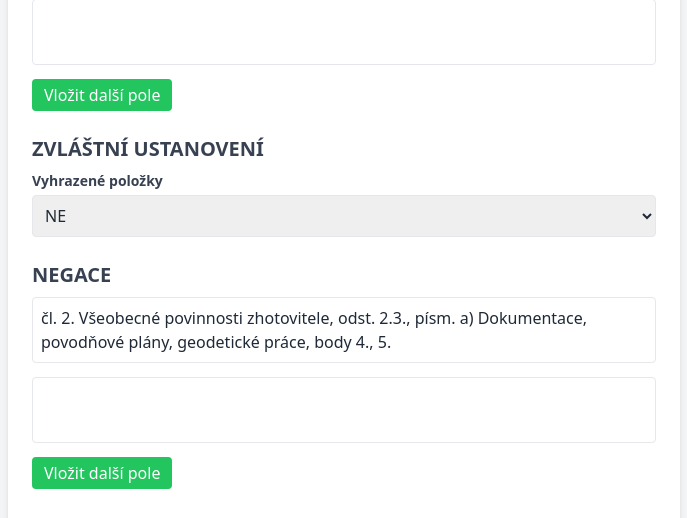
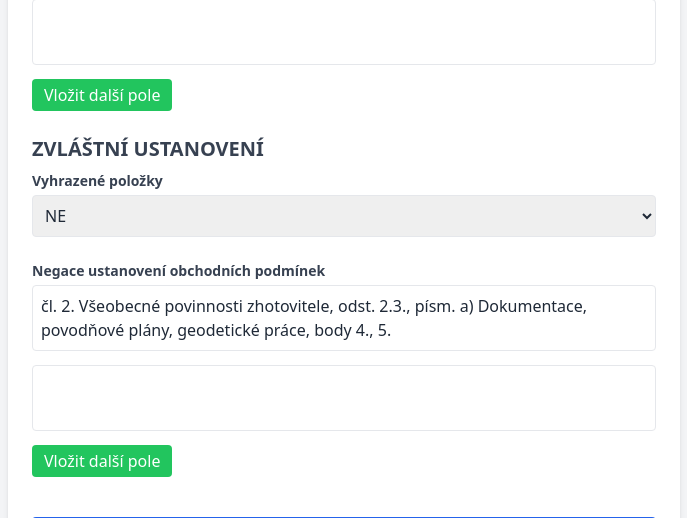
Before and after one commit to JenikAdamira/contract-generator, a Flask app: page / in a window 1280 px wide. Shown: the part 1623-2141 px from the top of the page, without its empty margins (296-983 px from the left). Run offline with Flask 3, Linux system fonts and the light colour scheme; some libraries are stand-ins or nearby versions.

Commit message:
Update form.html

```diff
--- a/templates/form.html
+++ b/templates/form.html
@@ -122,7 +122,7 @@
 
 <!-- Sekce: Negace -->
 <div>
-  <h2 class="text-xl font-semibold mb-2 text-gray-700 uppercase">Negace</h2>
+  <label class="block text-sm font-semibold text-gray-700 mb-1">Negace ustanovení obchodních podmínek</label>
   <div id="negace-wrapper" class="space-y-2 mb-2">
     <textarea name="negace_1" rows="2" class="w-full p-2 border rounded resize-none">čl. 2. Všeobecné povinnosti zhotovitele, odst. 2.3., písm. a) Dokumentace, povodňové plány, geodetické práce, body 4., 5.</textarea>
     <textarea name="negace_2" rows="2" class="w-full p-2 border rounded resize-none"></textarea>
```
